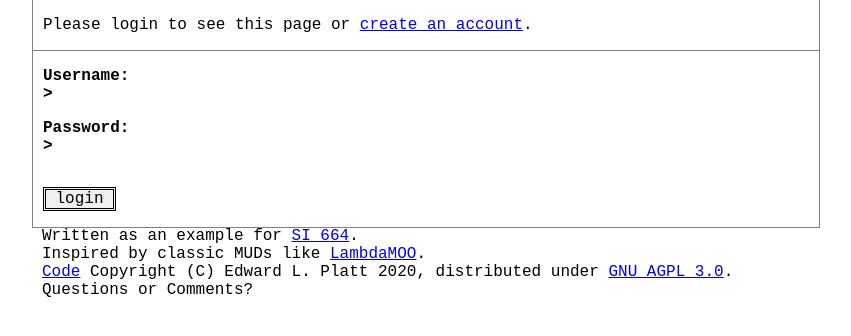
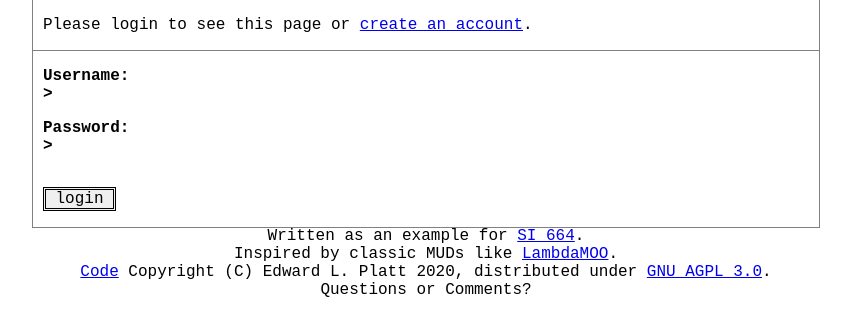
Before and after one commit to elplatt/Adventure664, a Django app: page /accounts/login/?next=/explore/1/edit in a window 1280 px wide. Shown: the part 110-446 px from the top of the page, without its empty margins (214-1065 px from the left). Run offline with Django 3.2, Linux system fonts and the light colour scheme.

Commit message:
Style footer

```diff
--- a/static/style.css
+++ b/static/style.css
@@ -61,6 +61,9 @@ h1 a {
 }
 #tutorial h2 {
   padding-bottom: 0;
+}
+#footer {
+  text-align: center;
 }
 #area-players {
   margin: 0;
```
